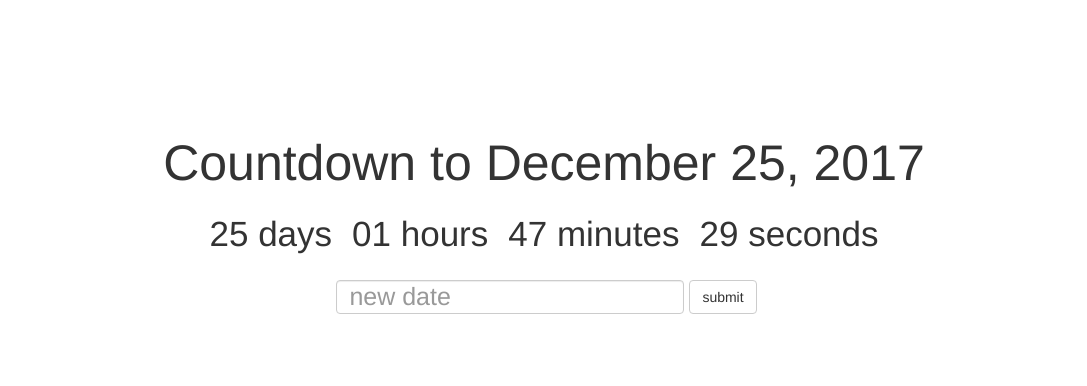
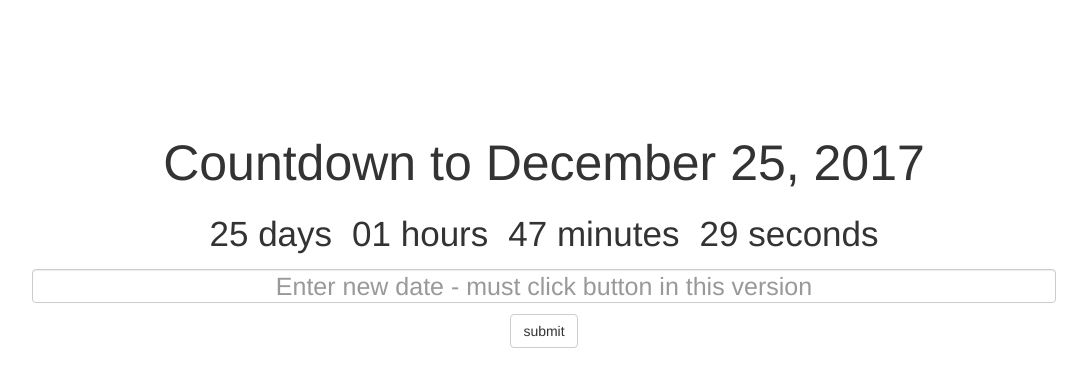
Before and after one commit to bushbass/countdownChamp, a React (Create React App) app: page / in a window 1280 px wide. Shown: the top 386 px of the page, without its empty margins (96-1183 px from the left). Built offline with nearby package versions, Linux system fonts and the light colour scheme.

Commit message:
fixed off-center input

```diff
--- a/src/App.css
+++ b/src/App.css
@@ -15,5 +15,6 @@
 
 .Deadline-input {
   font-size: 25px;
-  margin: 5px;
+  margin: 0 auto;
+  text-align: center;
 }
--- a/src/App.jsx
+++ b/src/App.jsx
@@ -22,11 +22,11 @@ class App extends Component {
     <div className='App'>
       <div className='App-title'>Countdown to {this.state.deadline}</div>
       <Clock deadline = {this.state.deadline} />
-      <Form inline>
+      <Form>
         <FormControl
           className="Deadline-input"
           onChange={ event => this.setState({newDeadline: event.target.value}) }
-          placeholder='new date' type="text"/>
+          placeholder='Enter new date - must click button in this version' type="text"/>
         <Button
           onClick= { () => this.changeDeadline() }>submit
         </Button>
--- a/src/Clock.jsx
+++ b/src/Clock.jsx
@@ -11,12 +11,9 @@ class Clock extends Component {
       seconds: 0,
   }
 }
-
-
 componentWillMount() {
   this.getTimeUntil(this.props.deadline);
 }
-
 componentDidMount() {
   setInterval(() => this.getTimeUntil(this.props.deadline), 1000)
 }
@@ -40,8 +37,6 @@ render() {
           <div className='Clock-seconds'>{this.leading0(this.state.seconds)} seconds</div>
       </div>
     )
-
   }
 }
-
 export default Clock;
```
